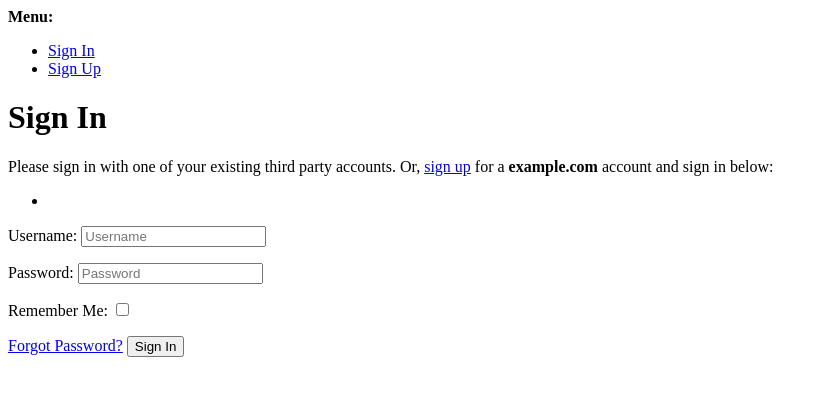
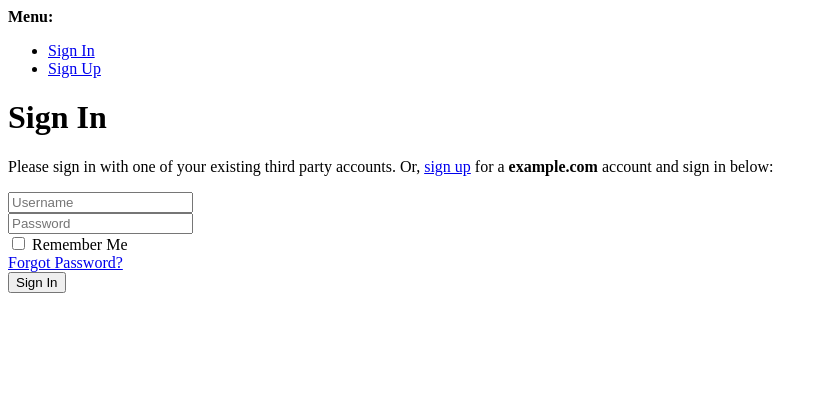
Before and after one commit to fishisawesome/volrac_blog, a Django app: page /accounts/login/ in a window 1280 px wide. Shown: the top 396 px of the page, without its empty margins (0-828 px from the left). Run offline with Django 3.2, Linux system fonts and the light colour scheme; some libraries are stand-ins or nearby versions.

Commit message:
fixed layout for different allauth pages

```diff
--- a/templates/account/login.html
+++ b/templates/account/login.html
@@ -6,30 +6,27 @@
 {% block head_title %}{% trans "Sign In" %}{% endblock %}
 
 {% block content %}
-<div class="container">
 
-  <div class="row">
-    <div class="col-sm-10 col-sm-offset-1">
+<div class="ui container">
+  <div class="ui horizontal segments grid">
+      <div class="ui segment column">
 
-      <h1 class="text-center">{% trans "Sign In" %}</h1>
+        <h1 class="ui header">{% trans "Sign In" %}</h1>
 
         {% get_providers as socialaccount_providers %}
 
         {% if socialaccount_providers %}
-      <p class="text-center">{% blocktrans with site.name as site_name %}Please sign in with one
+        <p>
+        {% blocktrans with site.name as site_name %}Please sign in with one
         of your existing third party accounts. Or, <a href="{{ signup_url }}">sign up</a>
-      for a <strong>{{ site_name }}</strong> account and sign in below:{% endblocktrans %}</p>
+        for a <strong>{{ site_name }}</strong> account and sign in below:{% endblocktrans %}
+        </p>
 
-
-      <div class="row">
-        <div class="col-sm-6">
         <div class="socialaccount_ballot">
 
-            <ul class="socialaccount_providers">
+          <div class="socialaccount_providers">
             {% include "socialaccount/snippets/provider_list.html" with process="login" %}
-            </ul>
-
-            <!--<div class="login-or">{% trans 'or' %}</div>-->
+          </div>
 
         </div>
 
@@ -39,21 +36,41 @@
         <p>{% blocktrans %}If you have not created an account yet, then please
         <a href="{{ signup_url }}">sign up</a> first.{% endblocktrans %}</p>
         {% endif %}
+
+
+      </div>
+      <div class="ui segment column">
+
+      <p>
+          <form class="login ui form" method="POST" action="{% url 'account_login' %}">
+            {% csrf_token %}
+            {% for field in form %}
+                <div class="field">
+                {% if field.name != 'remember' %}
+                {{ field }}
+                {% endif %}
+                </div>
+            {% endfor %}
+            <div class="inline field">
+              <div class="ui checkbox">
+                <input id="id_remember" name="remember" type="checkbox">
+                <label>Remember Me</label>
+              </div>
             </div>
 
-        <div class="col-sm-6">
-
-          <form class="login" method="POST" action="{% url 'account_login' %}">
-            {% csrf_token %}
-            {{ form.as_p }}
             {% if redirect_field_value %}
             <input type="hidden" name="{{ redirect_field_name }}" value="{{ redirect_field_value }}" />
             {% endif %}
+
+            <div>
               <a class="button secondaryAction" href="{% url 'account_reset_password' %}">{% trans "Forgot Password?" %}</a>
-            <button class="primaryAction btn btn-primary" type="submit">{% trans "Sign In" %}</button>
+            </div>
+            <button class="primaryAction ui primary button" type="submit">{% trans "Sign In" %}</button>
           </form>
+
+      </p>
       </div>
-    </div>
+
   </div>
 </div>
 {% endblock %}
--- a/templates/socialaccount/snippets/provider_list.html
+++ b/templates/socialaccount/snippets/provider_list.html
@@ -5,18 +5,18 @@
 {% for provider in socialaccount_providers %}
 {% if provider.id == "openid" %}
 {% for brand in provider.get_brands %}
-<li>
+
   <a title="{{brand.name}}"
      class="socialaccount_provider {{provider.id}} {{brand.id}}"
      href="{% provider_login_url provider.id openid=brand.openid_url process=process %}"
      >{{brand.name}} </a>
-</li>
+
 {% endfor %}
 {% endif %}
-<li>
-  <a title="{{provider.name}}" class="socialaccount_provider {{provider.id}} btn btn-default btn-lg"
+
+  <a title="{{provider.name}}" class="socialaccount_provider {{provider.id}}-icon-signin ui circular icon button"
      href="{% provider_login_url provider.id process=process scope=scope auth_params=auth_params %}">
-     <i class="fa fa-{{ provider.name|lower }}"></i>
+     <i class="{{ provider.name|lower }} icon"></i>
      </a>
-</li>
+
 {% endfor %}
```
Also changed, not shown: static/css/custom.css (+8 -0 lines), templates/account/logout.html (+11 -3 lines), templates/account/signup.html (+23 -10 lines), templates/layout.html (+4 -5 lines). Lines whose indentation alone changed are shown as unchanged.
